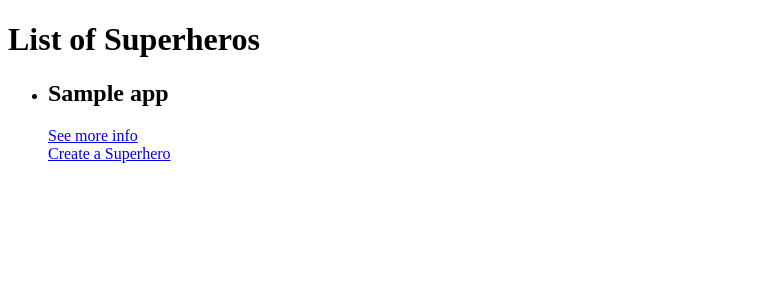
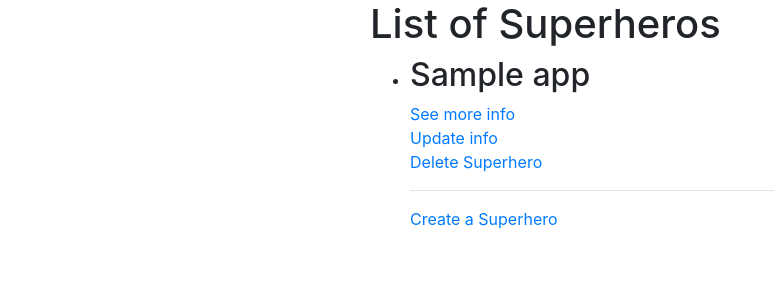
Before and after one commit to carrollandywade/Superhero-Creator---Django, a Django app: page /superheros_app/ in a window 1280 px wide. Shown: the top 300 px of the page, without its empty margins (0-774 px from the left). Run offline with Django 3.2, Linux system fonts and the light colour scheme; tables that the repository leaves empty hold one stand-in row (Sample ...); some libraries are stand-ins or nearby versions.

Commit message:
completed a superhero update function

```diff
--- a/superheros/superheros_app/templates/superheros_app/create.html
+++ b/superheros/superheros_app/templates/superheros_app/create.html
@@ -8,6 +8,7 @@
     <title>Superhero Create</title>
 </head>
 <body>
+        <h1>Create A Superhero!</h1>
 <form action="{% url 'superheros_app:create_new_superhero' %}" method="post">
     {% csrf_token %}
     Name:<input type="text" name="name" id="name"><br>
--- a/superheros/superheros_app/templates/superheros_app/detail.html
+++ b/superheros/superheros_app/templates/superheros_app/detail.html
@@ -8,11 +8,11 @@
     <title>Superhero Details</title>
 </head>
 <body>
-<h1>{{single_superheros_app.name}}</h1>
+<h1>Super Hero:{{single_superheros_app.name}}</h1>
 <p>Alter Ego:{{single_superheros_app.alter_ego}}</p>
 <p>Primary Superhero Ability:{{single_superheros_app.primary_superhero_ability}}</p>
 <p>Secondary Superhero Ability:{{single_superheros_app.secondary_superhero_ability}}</p>
 <p>Catchphrase:{{single_superheros_app.catchphrase}}</p>
-
+<a href="{% url 'superheros_app:update' single_superheros_app.id %}">Update info</a><br>
 </body>
 </html>
--- a/superheros/superheros_app/templates/superheros_app/index.html
+++ b/superheros/superheros_app/templates/superheros_app/index.html
@@ -5,16 +5,29 @@
     <meta name="viewport"
           content="width=device-width, user-scalable=no, initial-scale=1.0, maximum-scale=1.0, minimum-scale=1.0">
     <meta http-equiv="X-UA-Compatible" content="ie=edge">
+    <link rel="stylesheet" href="https://stackpath.bootstrapcdn.com/bootstrap/4.3.1/css/bootstrap.min.css">
     <title>Superhero Index</title>
 </head>
 <body>
+    <div class="container">
+        <div class="row">
+            <div class="col-md-3"></div>
+                <div class="col-md-6">
                     <h1>List of Superheros</h1>
                     <ul>
                         {% for superhero in all_superheros_app %}
                         <li><h2> {{superhero.name}} </h2>
-        <a href="{% url 'superheros_app:detail' superhero.id %}">See more info</a></li>
+                            <a href="{% url 'superheros_app:detail' superhero.id %}">See more info</a><br>
+                            <a href="{% url 'superheros_app:update' superhero.id %}">Update info</a><br>
+                            <a href="{% url 'superheros_app:kryptonite' superhero.id %}">Delete Superhero</a>
+                        </li>
                         {% endfor %}
+                        <hr>
                         <a href="{% url 'superheros_app:create_new_superhero' %}">Create a Superhero</a>
                     </ul>
+                </div>
+            <div class="col-md-3"></div>
+        </div>
+    </div>
 </body>
 </html>
--- a/superheros/superheros_app/urls.py
+++ b/superheros/superheros_app/urls.py
@@ -5,6 +5,8 @@ from . import views
 app_name = 'superheros_app'
 urlpatterns = [
     path('', views.index, name='index'),
-    path('<int:superheros_id>/', views.detail, name='detail'),
-    path('new/', views.create, name='create_new_superhero')
+    path('detail/<int:superheros_id>/', views.detail, name='detail'),
+    path('new/', views.create, name='create_new_superhero'),
+    path('update/<int:superheros_id>/', views.update, name='update'),
+    path('kryptonite/<int:superheros_id>', views.kryptonite, name='kryptonite')
 ]
--- a/superheros/superheros_app/views.py
+++ b/superheros/superheros_app/views.py
@@ -2,7 +2,13 @@ from django.shortcuts import render
 from .models import superhero_app
 from django.http import HttpResponse, HttpResponseRedirect
 from django.urls import reverse
+from django.shortcuts import (get_object_or_404,
+                              render,
+                              HttpResponseRedirect)
+from django.forms import ModelForm
 from django.http import HttpResponse
+from django.contrib import messages
+from django.shortcuts import redirect
 # Create your views here.
 
 
@@ -20,6 +26,23 @@ def detail(request, superheros_id):
         'single_superheros_app': single_superheros_app
     }
     return render(request, 'superheros_app/detail.html', context)
+
+
+def update(request, superheros_id):
+    single_superheros_app = superhero_app.objects.get(id=superheros_id)
+    context = {
+        'single_superheros_app': single_superheros_app
+    }
+    if request.method == 'POST':
+        single_superheros_app.name = request.POST.get('name')
+        single_superheros_app.alter_ego = request.POST.get('alter_ego')
+        single_superheros_app.primary_superhero_ability = request.POST.get('primary_superhero_ability')
+        single_superheros_app.secondary_superhero_ability = request.POST.get('secondary_superhero_ability')
+        single_superheros_app.catchphrase = request.POST.get('catchphrase')
+        single_superheros_app.save()
+        return HttpResponseRedirect(reverse('superheros_app:index'))
+    else:
+        return render(request, 'superheros_app/update.html', context)
 
 
 def create(request):
@@ -40,9 +63,6 @@ def create(request):
         return render(request, 'superheros_app/create.html')
 
 
-def update(request, superheros_id):
-    single_superheros_app = superhero_app.objects.get(id=superheros_id)
-    context = {
-        'single_superheros_app': single_superheros_app
-    }
-    return render(request, 'superheros_app/update.html', context)
+def kryptonite(request, superheros_id):
+    superhero_app.objects.filter(id=superheros_id).delete()
+    return HttpResponseRedirect(reverse('superheros_app:index'))
```
Also changed, not shown: superheros/superheros_app/templates/superheros_app/update.html (+20 -3 lines). Lines whose indentation alone changed are shown as unchanged.
